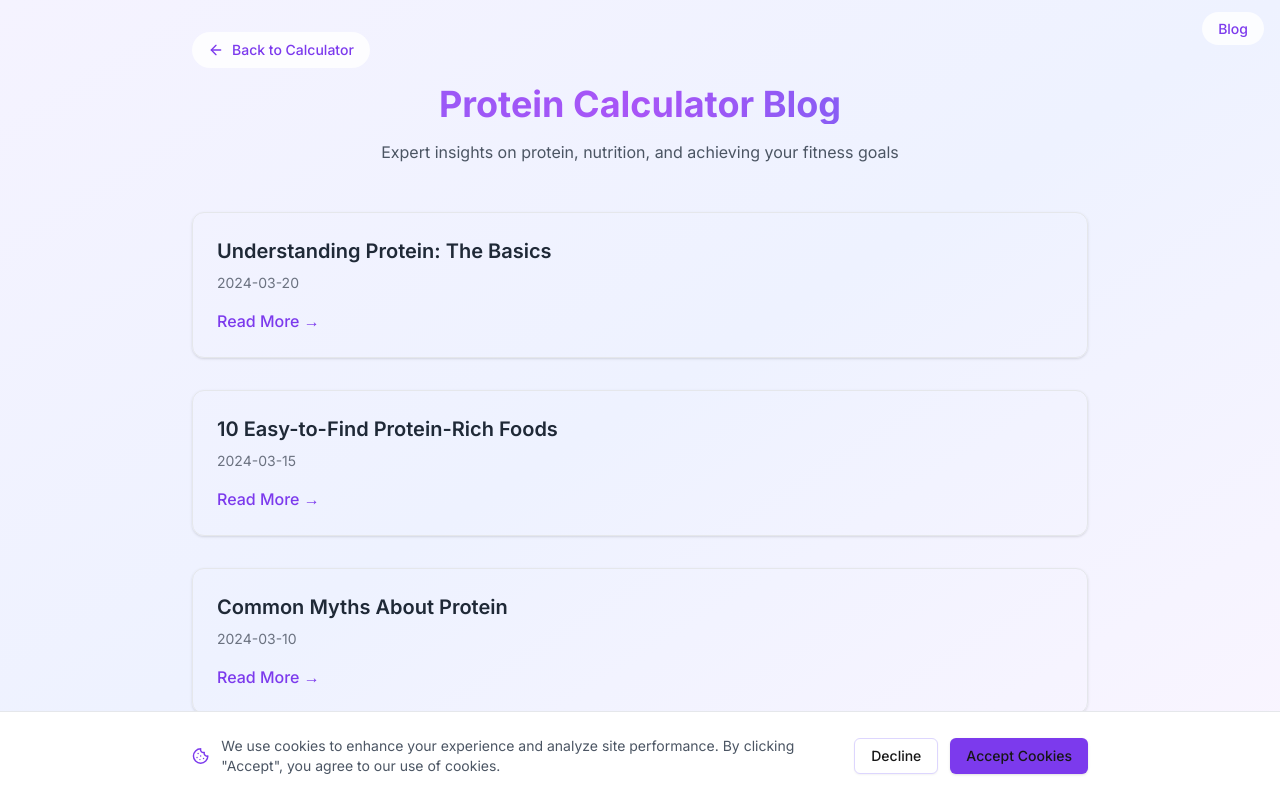
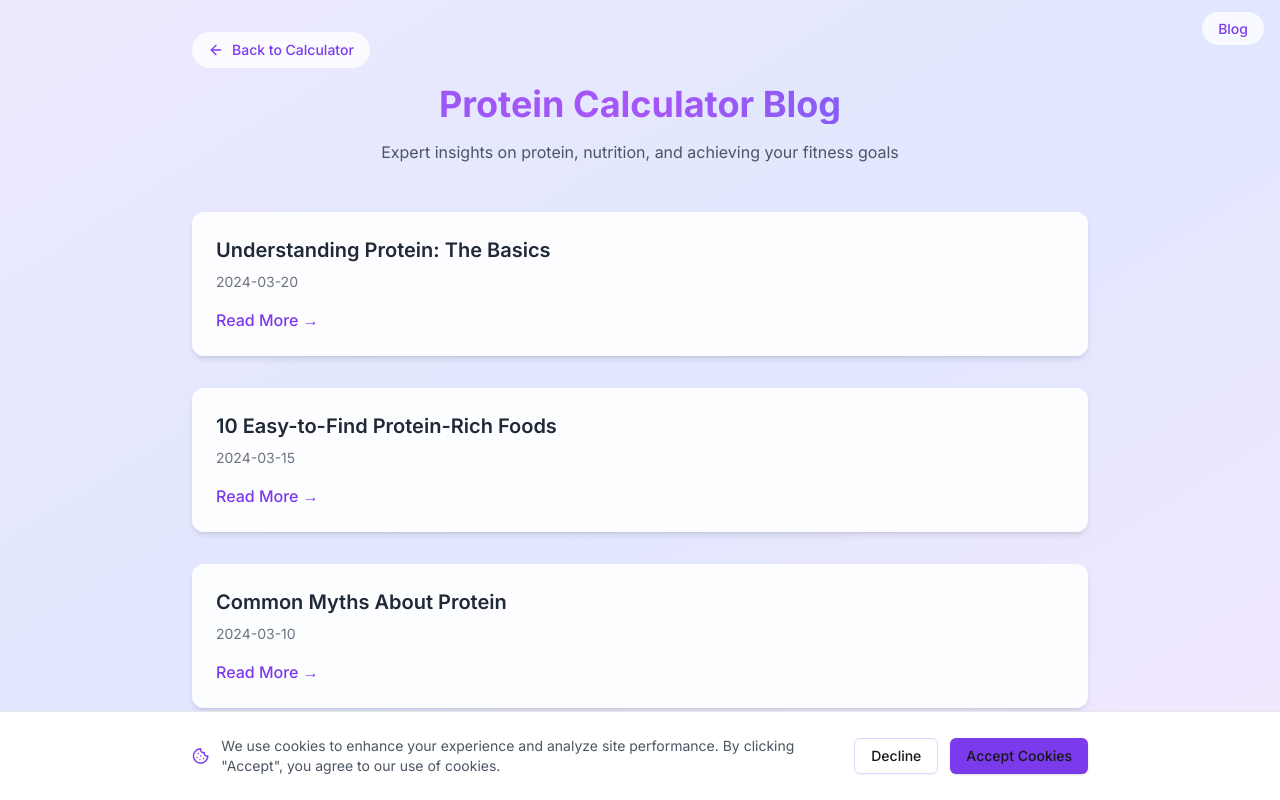
Before and after one commit to Paulsum1985/protein-calculator, a Next.js app: page /blog in a window 1280 px wide. Built offline with nearby package versions, Linux system fonts and the light colour scheme.

Commit message:
blog posts colour change

```diff
--- a/src/app/blog/page.tsx
+++ b/src/app/blog/page.tsx
@@ -8,7 +8,7 @@ import { ArrowLeft } from 'lucide-react';
 
 export default function Blog() {
   return (
-    <div className="min-h-screen bg-gradient-to-br from-violet-50 via-indigo-50 to-purple-50 py-8 px-4">
+    <div className="min-h-screen bg-gradient-to-br from-violet-100 via-indigo-100 to-purple-100 py-8 px-4">
       {/* Calculator Link */}
       <div className="max-w-4xl mx-auto mb-4">
         <Link
@@ -33,7 +33,7 @@ export default function Blog() {
       {/* Blog Posts */}
       <div className="max-w-4xl mx-auto grid gap-8">
         {Object.entries(blogPosts).map(([slug, post]) => (
-          <Card key={slug} className="hover:shadow-lg transition-shadow">
+          <Card key={slug} className="bg-white/90 backdrop-blur-sm border-none shadow-md hover:shadow-lg transition-all duration-300">
             <CardContent className="p-6">
               <h2 className="text-xl font-semibold text-gray-800 mb-2">
                 {post.title}
```
